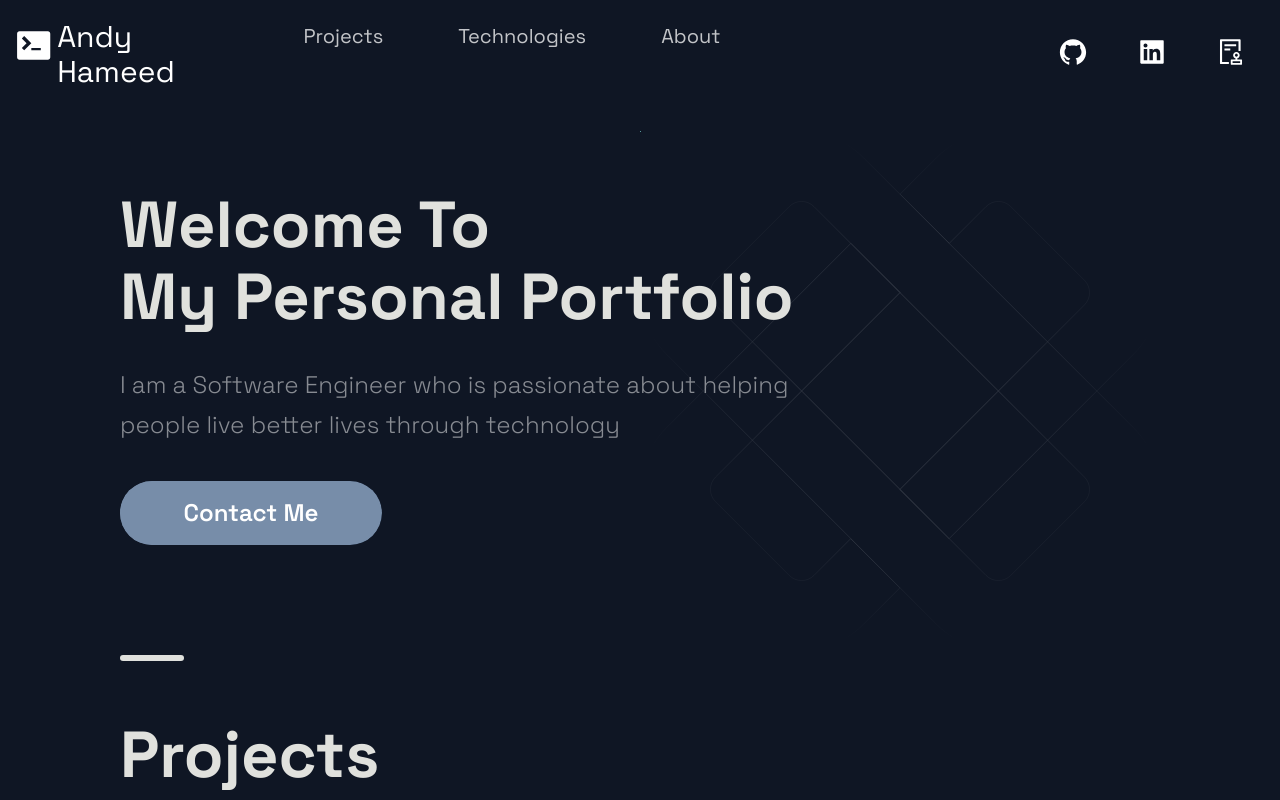
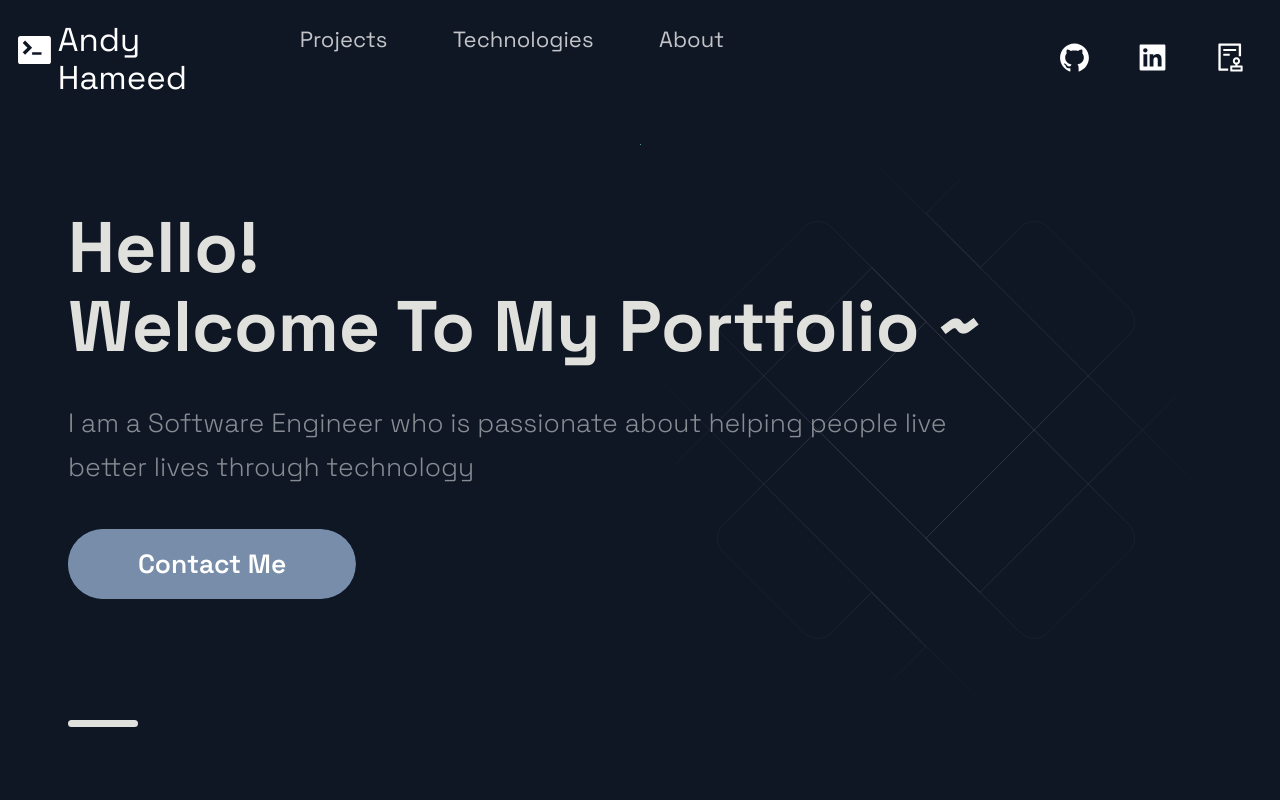
Before and after one commit to andyh98/portfolio, a Next.js app: page / in a window 1280 px wide. Shown: the top 800 px of the page. Built offline with nearby package versions, Linux system fonts and the light colour scheme.

Commit message:
zoom and TextContent width

```diff
--- a/src/components/Acomplishments/Acomplishments.js
+++ b/src/components/Acomplishments/Acomplishments.js
@@ -4,10 +4,10 @@ import { Section, SectionDivider, SectionTitle } from '../../styles/GlobalCompon
 import { Box, Boxes, BoxNum, BoxText } from './AcomplishmentsStyles';
 
 const data = [
-  { number: 3.9, text: 'cGPA'},
-  { number: 5, text: 'years as Engineering tutor with 30+ 5-star student reviews', },
-  { number: 2, text: 'internships with industry leaders AMD & AWS', },
-  { number: 1, text: 'Culturally immersive year abroad in Japan', },
+  { number: "3.9", text: 'cGPA'},
+  { number: "5+", text: 'Years as Engineering tutor with 30+ 5-star student reviews', },
+  { number: "15+", text: 'Months of internship experience with industry leaders AMD & AWS', },
+  // { number: "12+", text: 'Culturally immersive months abroad in Japan', },
 ];
 
 const Acomplishments = () => (
@@ -18,7 +18,7 @@ const Acomplishments = () => (
     <Boxes>
       {data.map((card,index) => (
         <Box key={index} >
-          <BoxNum>{card.number}+</BoxNum>
+          <BoxNum>{card.number}</BoxNum>
           <BoxText>{card.text}</BoxText>
         </Box>
       ))}
--- a/src/components/Hero/Hero.js
+++ b/src/components/Hero/Hero.js
@@ -8,13 +8,14 @@ const Hero = (props) => (
   <Section row nopadding>
     <LeftSection>
       <SectionTitle main center>
-        Welcome To <br />
-        My Personal Portfolio
+        <p>Hello!</p>
+        Welcome To My Portfolio ~
       </SectionTitle>
       <SectionText>
       I am a Software Engineer who is passionate about helping people live better lives through technology
       </SectionText>
-      <Button href = "#about">Contact Me</Button>
+
+      <a href="mailto:andyhameed@outlook.com"><Button>Contact Me</Button></a>
     </LeftSection>
   </Section>
 );
--- a/src/components/Technologies/Technologies.js
+++ b/src/components/Technologies/Technologies.js
@@ -9,7 +9,7 @@ const Technologies = () =>  (
     <br />
     <SectionTitle>Technologies</SectionTitle>
     <SectionText>
-      Through projects, hackathons, coursework and relevant industry experience, I've gained knowledge and exposure to different technologies
+      Through projects, hackathons, coursework and relevant industry experience, I've gained knowledge and exposure to the following technologies amongst others:
     </SectionText>
     <List>
       <ListItem>
--- a/src/components/TimeLine/TimeLine.js
+++ b/src/components/TimeLine/TimeLine.js
@@ -48,7 +48,7 @@ const Timeline = () => {
       <br />
       <SectionTitle>About Me</SectionTitle>
       <SectionText>
-        I enjoy solving puzzles and have a natural aptitude for recognizing patterns. Being curious and adventurous, I want to make the most of my time here on earth by learning many things, trying many things, and going many places. Check out my timeline below:
+        I enjoy solving puzzles and have a natural aptitude for recognizing patterns. Being curious and adventurous, I want to make the most of my time here on earth by learning many things, trying many things, and going many places. I enjoy cycling, PS1 retro video games, and board games. For more about my career journey, check out my timeline below:
       </SectionText>
       <CarouselContainer ref={carouselRef} onScroll={handleScroll}>
         <>
--- a/src/layout/LayoutStyles.js
+++ b/src/layout/LayoutStyles.js
@@ -4,4 +4,5 @@ export const Container = styled.div`
 max-width: 1280px;
 width: 100%;
 margin: auto;
+zoom: 110%;
 `;
--- a/src/styles/GlobalComponents/index.js
+++ b/src/styles/GlobalComponents/index.js
@@ -55,7 +55,7 @@ export const SectionTitle = styled.h2`
 `
 
 export const SectionText = styled.p`
-  max-width: 800px;
+  max-width: 1000px;
   font-size: 24px;
   line-height: 40px;
   font-weight: 300;
```
